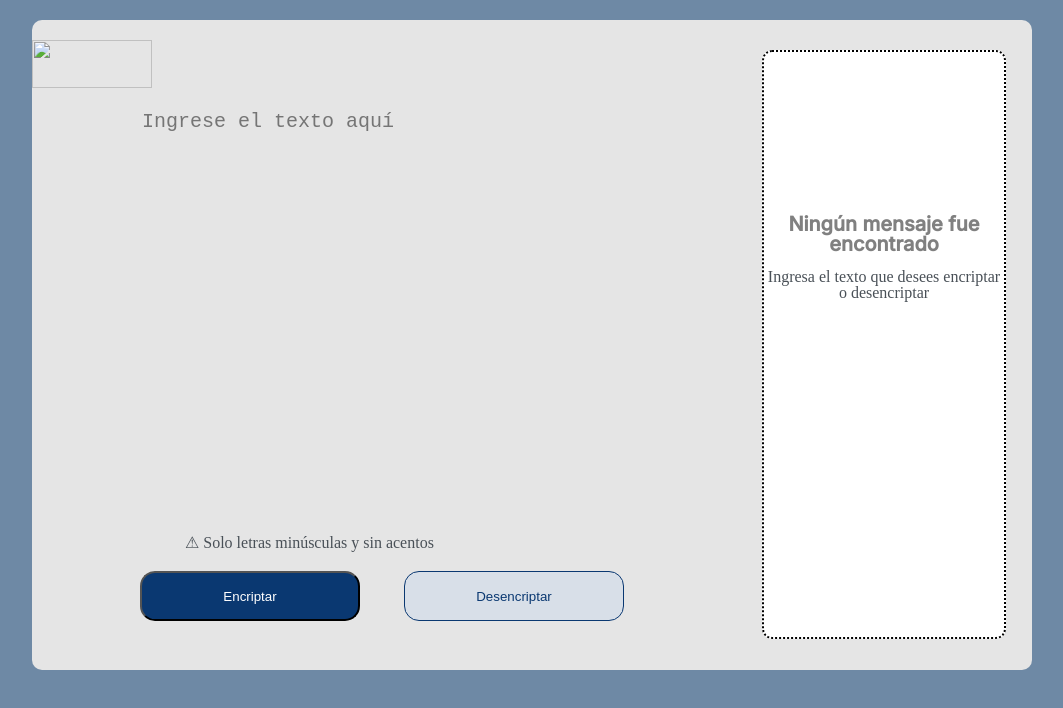
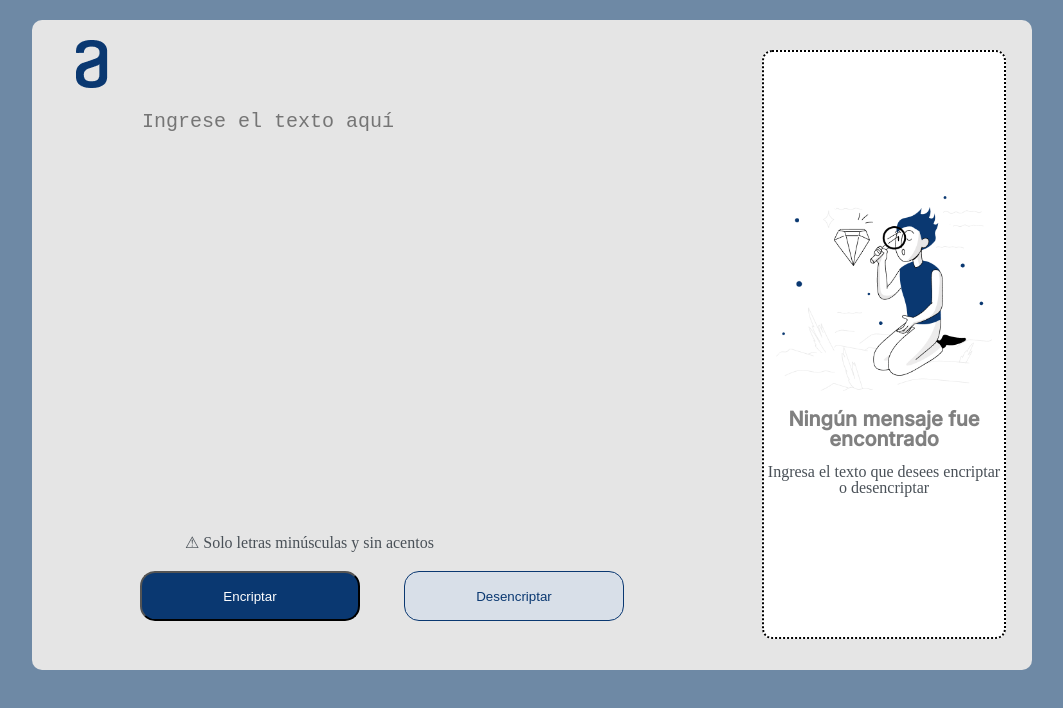
Before and after one commit to EfrenReyesD/EncriptadorDeTexto, a plain HTML site: page index.html in a window 1280 px wide. Shown: the whole page, without its empty margins (108-1171 px from the left). Drawn offline with Linux system fonts and the light colour scheme; the site is published under a folder, as on GitHub Pages, so addresses that start at the root find nothing.

Commit message:
Update index.html

```diff
--- a/index.html
+++ b/index.html
@@ -16,7 +16,7 @@
 
 
         <div class="contenedor-izquierdo">
-            <img id="logo" src="/imagenes/Logo.png" alt="">
+            <img id="logo" src="imagenes/Logo.png" alt="">
 
             <label for="entrada-text"></label>
             <textarea name="entrada-text" id="entrada-text" cols="30" rows="10" placeholder="Ingrese el texto aquí"></textarea>
@@ -39,7 +39,9 @@
             </div>
 
             <div class="informacion" id="screen-error">
-                <img src="/imagenes/Muñeco.png" alt="">
+                <img src="
+
+                          imagenes/Muñeco.png" alt="">
                 <p class="mensaje-error">Ningún mensaje fue encontrado</p>
                 <p>Ingresa el texto que desees encriptar o desencriptar</p>
             </div>
```
